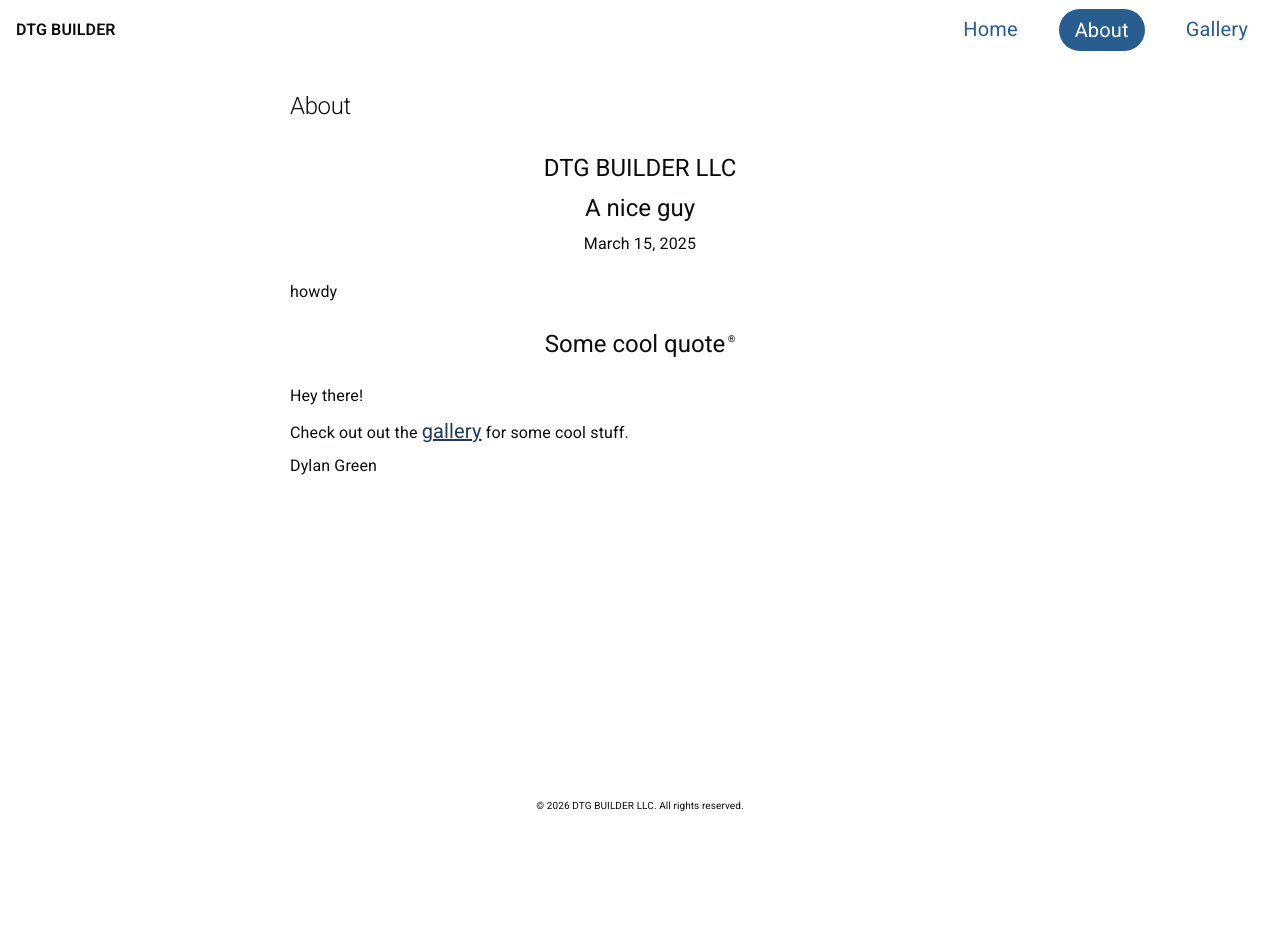
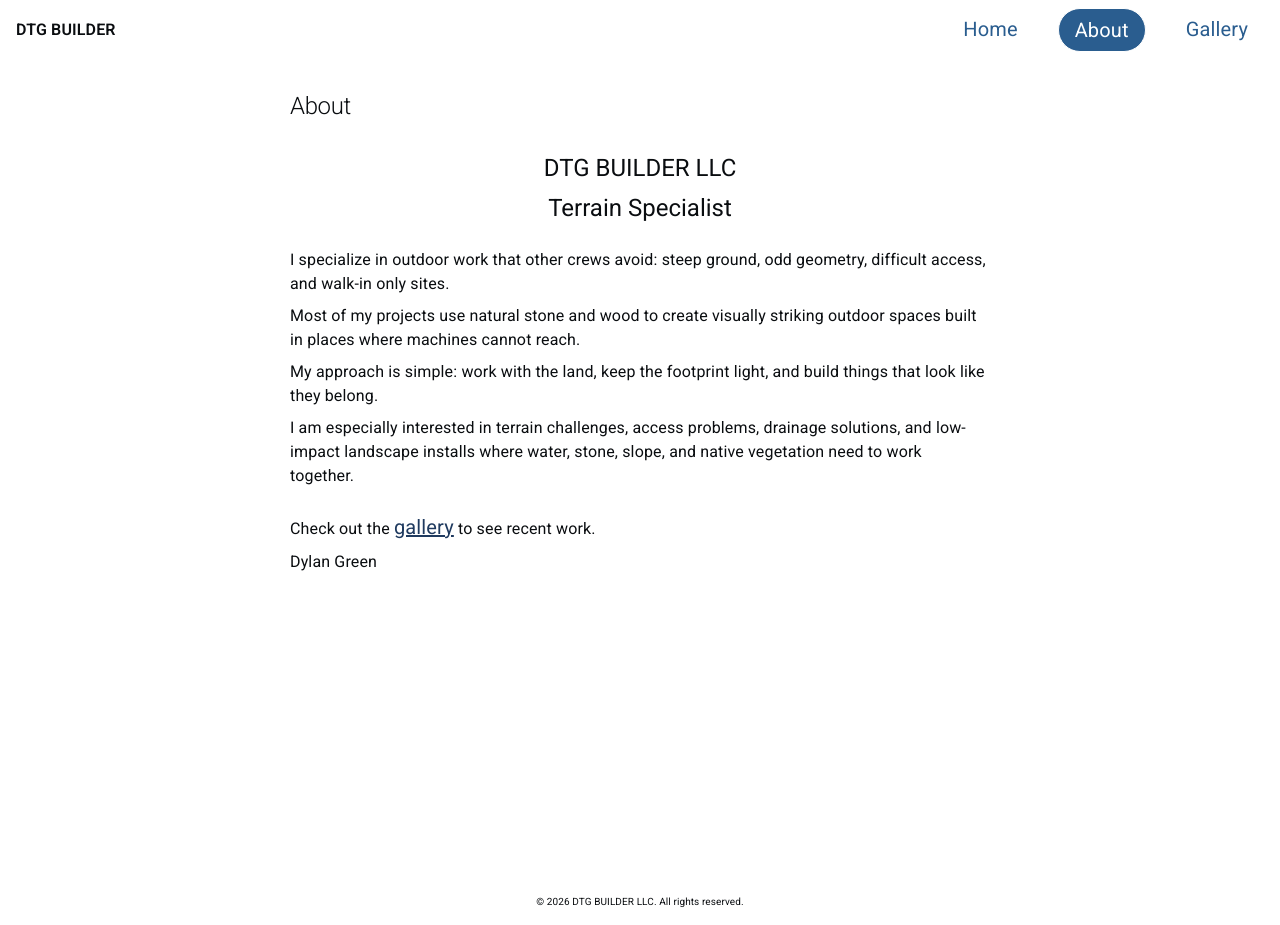
Before and after one commit to dtgbuilder/dtgbuilder, a Next.js app: page /about in a window 1280 px wide. Before the commit the page ends 829 px from the top, so only its background shows below. Built offline with nearby package versions, Linux system fonts and the light colour scheme.

Commit message:
about page rough draft copy

```diff
--- a/src/app/about/page.tsx
+++ b/src/app/about/page.tsx
@@ -2,8 +2,7 @@ import {
     Stack,
     Typography
 } from "@mui/material";
-import {InlineLink} from "@/component/link/InlineLink";
-import {Registered} from "@/component/brand/Registered";
+import { InlineLink } from "@/component/link/InlineLink";
 
 export default function About() {
     return (
@@ -38,43 +37,30 @@ export default function About() {
                         variant="h5"
                         align="center"
                     >
-                        A nice guy
-                    </Typography>
-                    <Typography
-                        align="center"
-                    >
-                        March 15, 2025
-                    </Typography>
-                </Stack>
-                <Stack>
-                    <Typography>
-                        howdy
-                    </Typography>
-                </Stack>
-                <Stack
-                    alignItems="center"
-                    gap={ 1 }
-                >
-                    <Typography
-                        variant="h5"
-                        align="center"
-                    >
-                        Some cool quote
-                        <Registered
-                            fontSize = "0.4em"
-                            top = "-1em"
-                            ml ={0.3}
-                        />
+                        Terrain Specialist
                     </Typography>
                 </Stack>
                 <Stack
                     gap={ 1 }
                 >
                     <Typography>
-                        Hey there!
+                        I specialize in outdoor work that other crews avoid: steep ground, odd geometry, difficult access, and walk-in only sites.
                     </Typography>
                     <Typography>
-                        Check out out the <InlineLink href="/gallery" text="gallery" /> for some cool stuff.
+                        Most of my projects use natural stone and wood to create visually striking outdoor spaces built in places where machines cannot reach.
+                    </Typography>
+                    <Typography>
+                        My approach is simple: work with the land, keep the footprint light, and build things that look like they belong.
+                    </Typography>
+                    <Typography>
+                        I am especially interested in terrain challenges, access problems, drainage solutions, and low-impact landscape installs where water, stone, slope, and native vegetation need to work together.
+                    </Typography>
+                </Stack>
+                <Stack
+                    gap={ 1 }
+                >
+                    <Typography>
+                        Check out the <InlineLink href="/gallery" text="gallery" /> to see recent work.
                     </Typography>
                     <Typography>
                         Dylan Green
--- a/src/app/gallery/page.tsx
+++ b/src/app/gallery/page.tsx
@@ -55,7 +55,8 @@ export default function Page() {
                                 style={ {
                                     width: "100%",
                                     height: "auto",
-                                    display: "block"
+                                    display: "block",
+                                    borderRadius: 2
                                 } }
                             />
 
```
